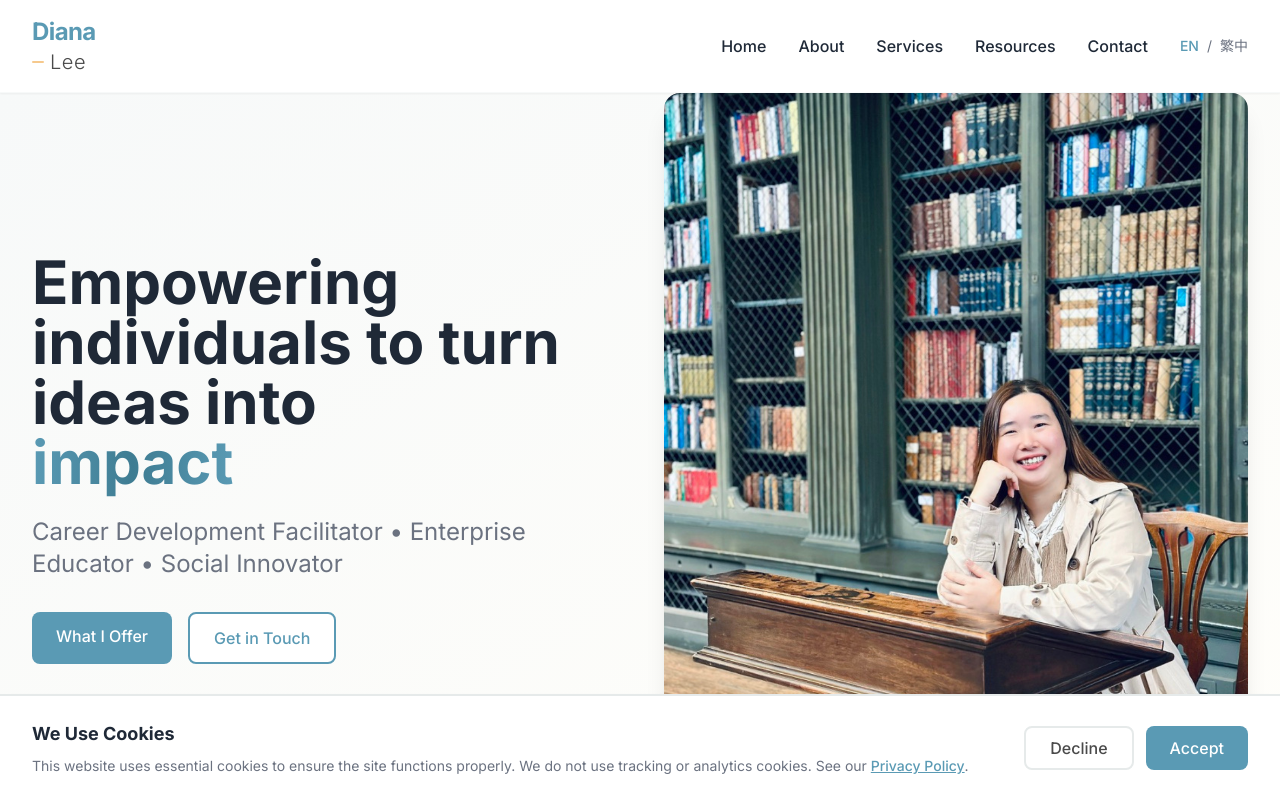
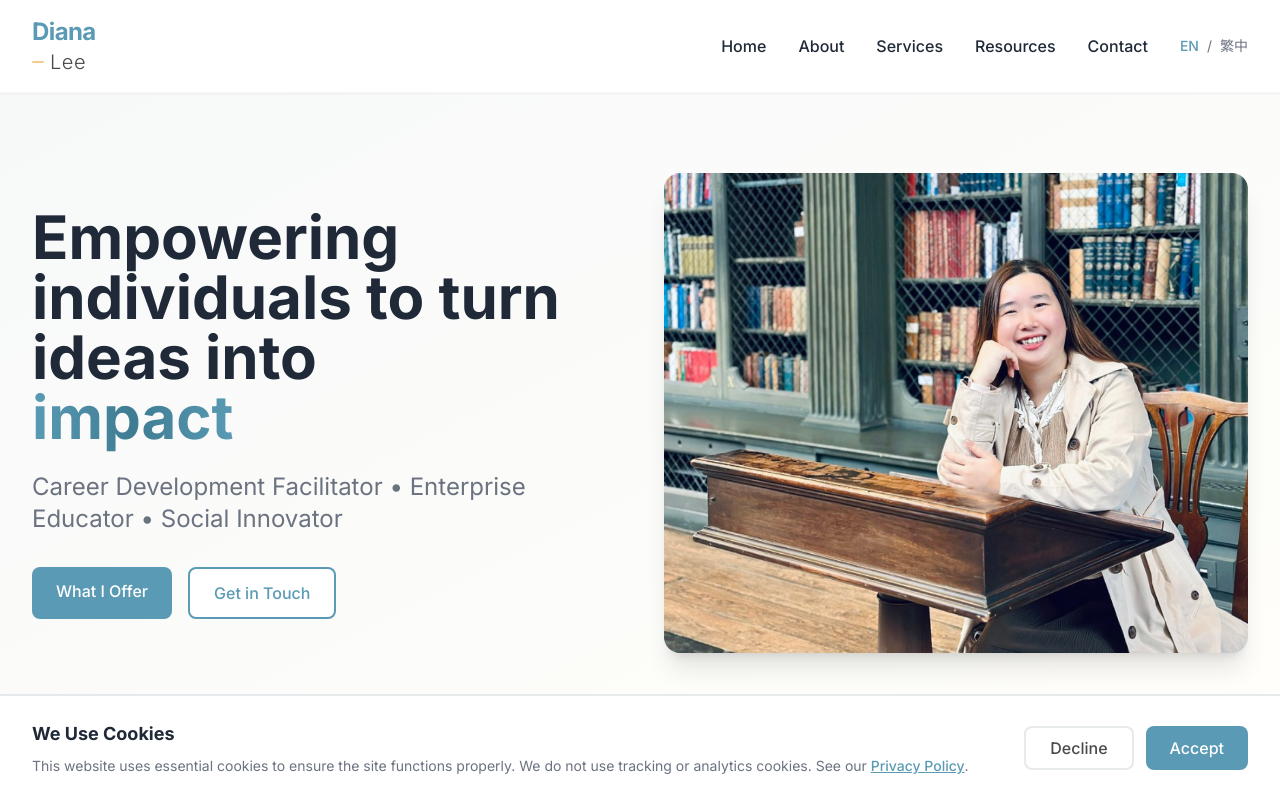
Before and after one commit to uniyandiana/diana-lee-website, a Next.js app: page / in a window 1280 px wide. Shown: the top 798 px of the page. Built offline with nearby package versions, Linux system fonts and the light colour scheme.

Commit message:
Crop homepage hero photo 20% from top
Reduced height from 600px to 480px and positioned image to show
bottom 80%, effectively cropping the top 20% for a shorter hero.

Co-Authored-By: Claude Sonnet 4.5 <noreply@anthropic.com>

```diff
--- a/app/page.tsx
+++ b/app/page.tsx
@@ -49,14 +49,15 @@ export default function Home() {
               </div>
             </FadeIn>
             <FadeIn direction="right" delay={300} className="hidden md:block">
-              <Image
-                src="/images/Diana - All Souls Library.png"
-                alt="Diana Lee at All Souls Library, Oxford"
-                width={500}
-                height={600}
-                className="rounded-2xl shadow-xl w-full h-auto"
-                priority
-              />
+              <div className="relative w-full h-[480px]">
+                <Image
+                  src="/images/Diana - All Souls Library.png"
+                  alt="Diana Lee at All Souls Library, Oxford"
+                  fill
+                  className="rounded-2xl shadow-xl object-cover object-[center_80%]"
+                  priority
+                />
+              </div>
             </FadeIn>
           </div>
         </div>
```
